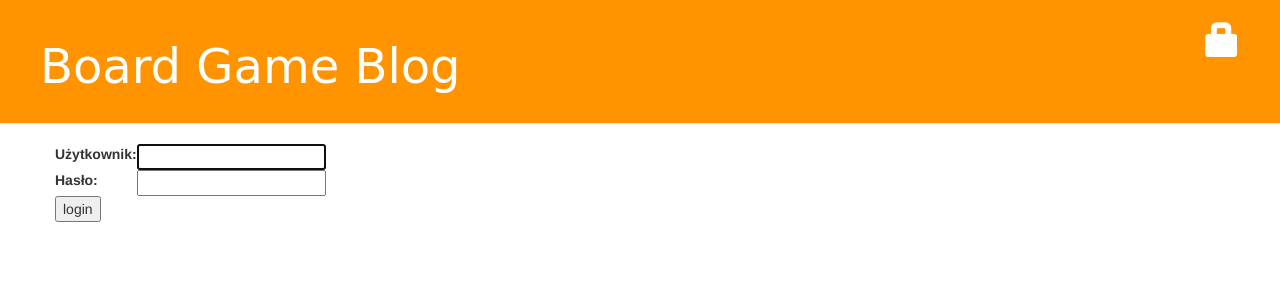
After one commit to WesolyBanan/szt_blog, a Django app: page /accounts/login/ in a window 1280 px wide. The commit adds this page. Shown: the top 300 px of the page. Run offline with Django 3.2, Linux system fonts and the light colour scheme; some libraries are stand-ins or nearby versions.

Commit message:
Adding login feature, and basic security

```diff
--- a/blog/templates/blog/base.html
+++ b/blog/templates/blog/base.html
@@ -6,15 +6,18 @@
     <link rel="stylesheet" href="//maxcdn.bootstrapcdn.com/bootstrap/3.2.0/css/bootstrap.min.css">
     <link rel="stylesheet" href="//maxcdn.bootstrapcdn.com/bootstrap/3.2.0/css/bootstrap-theme.min.css">
     <link rel="stylesheet" href="{% static 'css/blog.css' %}">
-    <title>Blog Planszówkowy</title>
+    <title>Board Game Blog</title>
 </head>
 <body>
     <div class="page-header">
         {% if user.is_authenticated %}
             <a href="{% url 'post_new' %}" class="top-menu"><span class="glyphicon glyphicon-plus"></span></a>
             <a href="{% url 'post_draft_list' %}" class="top-menu"><span class="glyphicon glyphicon-edit"></span></a>
+            <p class="top-menu">Hello {{ user.username }} <small>(<a href="{% url 'logout' %}">Log out</a>)</small></p>
+        {% else %}
+            <a href="{% url 'login' %}" class="top-menu"><span class="glyphicon glyphicon-lock"></span></a>
         {% endif %}
-        <h1><a href="/">Plansza Blog</a></h1>
+        <h1><a href="/">Board Game Blog</a></h1>
     </div>
     <div class="content container">
         <div class="row">
--- /dev/null
+++ b/blog/templates/registration/login.html
@@ -0,0 +1,24 @@
+{% extends "blog/base.html" %}
+
+{% block content %}
+    {% if form.errors %}
+        <p>Your username and password didn't match. Please try again.</p>
+    {% endif %}
+
+    <form method="post" action="{% url 'login' %}">
+    {% csrf_token %}
+        <table>
+        <tr>
+            <td>{{ form.username.label_tag }}</td>
+            <td>{{ form.username }}</td>
+        </tr>
+        <tr>
+            <td>{{ form.password.label_tag }}</td>
+            <td>{{ form.password }}</td>
+        </tr>
+        </table>
+
+        <input type="submit" value="login" />
+        <input type="hidden" name="next" value="{{ next }}" />
+    </form>
+{% endblock %}
--- a/blog/views.py
+++ b/blog/views.py
@@ -2,6 +2,7 @@ from django.shortcuts import render, get_object_or_404, redirect
 from django.utils import timezone
 from .models import Post
 from .forms import PostForm
+from django.contrib.auth.decorators import login_required
 
 def post_list(request):
     posts = Post.objects.filter(published_date__lte=timezone.now()).order_by('published_date')
@@ -11,6 +12,7 @@ def post_detail(request, pk):
     post = get_object_or_404(Post, pk=pk)
     return render(request, 'blog/post_detail.html', {'post': post})
 
+@login_required
 def post_new(request):
     if request.method == "POST":
         form = PostForm(request.POST)
@@ -24,6 +26,7 @@ def post_new(request):
         form = PostForm()
     return render(request, 'blog/post_edit.html', {'form': form})
 
+@login_required
 def post_edit(request, pk):
     post = get_object_or_404(Post, pk=pk)
     if request.method == "POST":
@@ -38,15 +41,18 @@ def post_edit(request, pk):
         form = PostForm(instance=post)
     return render(request, 'blog/post_edit.html', {'form': form})
 
+@login_required
 def post_draft_list(request):
     posts = Post.objects.filter(published_date__isnull=True).order_by('created_date')
     return render(request, 'blog/post_draft_list.html', {'posts': posts})
 
+@login_required
 def post_publish(request, pk):
     post = get_object_or_404(Post, pk=pk)
     post.publish()
     return redirect('post_detail', pk=pk)
 
+@login_required
 def post_remove(request, pk):
     post = get_object_or_404(Post, pk=pk)
     post.delete()
--- a/mysite/settings.py
+++ b/mysite/settings.py
@@ -106,3 +106,5 @@ STATIC_ROOT = os.path.join(BASE_DIR, 'public', 'static')
 STATICFILES_DIRS = (
     os.path.join(BASE_DIR, "static"),
 )
+
+LOGIN_REDIRECT_URL = '/'
--- a/mysite/urls.py
+++ b/mysite/urls.py
@@ -1,7 +1,11 @@
 from django.conf.urls import include, url
 from django.contrib import admin
 
+from django.contrib.auth import views
+
 urlpatterns = [
     url(r'^admin/', include(admin.site.urls)),
+    url(r'^accounts/login/$', views.login, name='login'),
+    url(r'^accounts/logout/$', views.logout, name='logout', kwargs={'next_page': '/'}),
     url(r'', include('blog.urls')),
 ]
```
